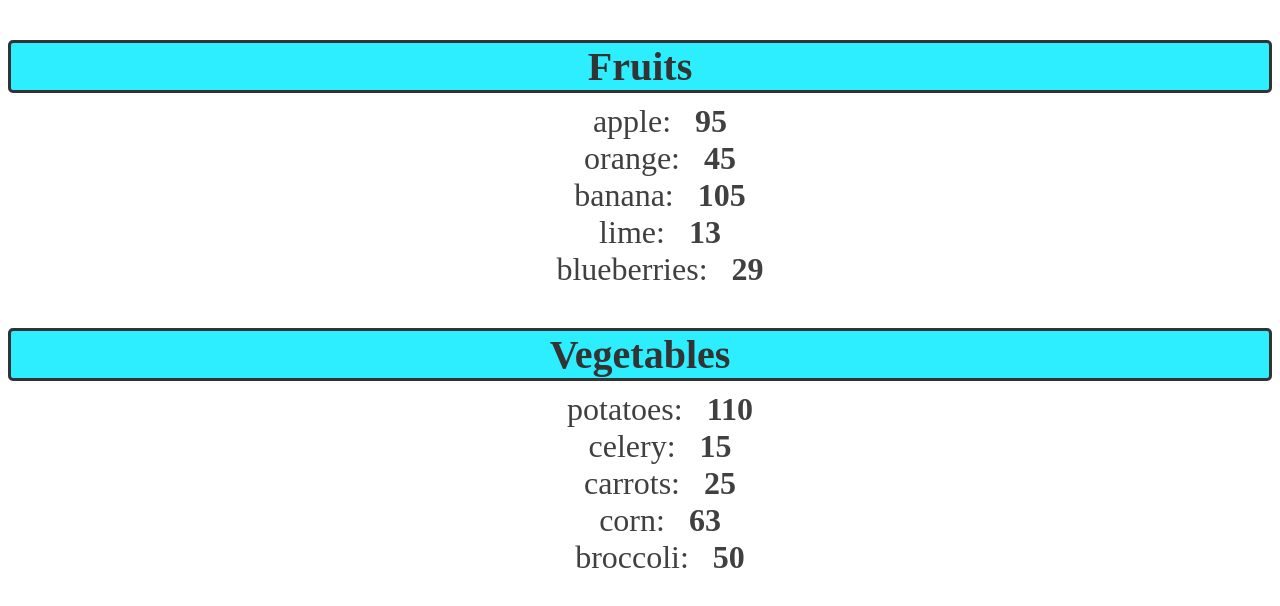
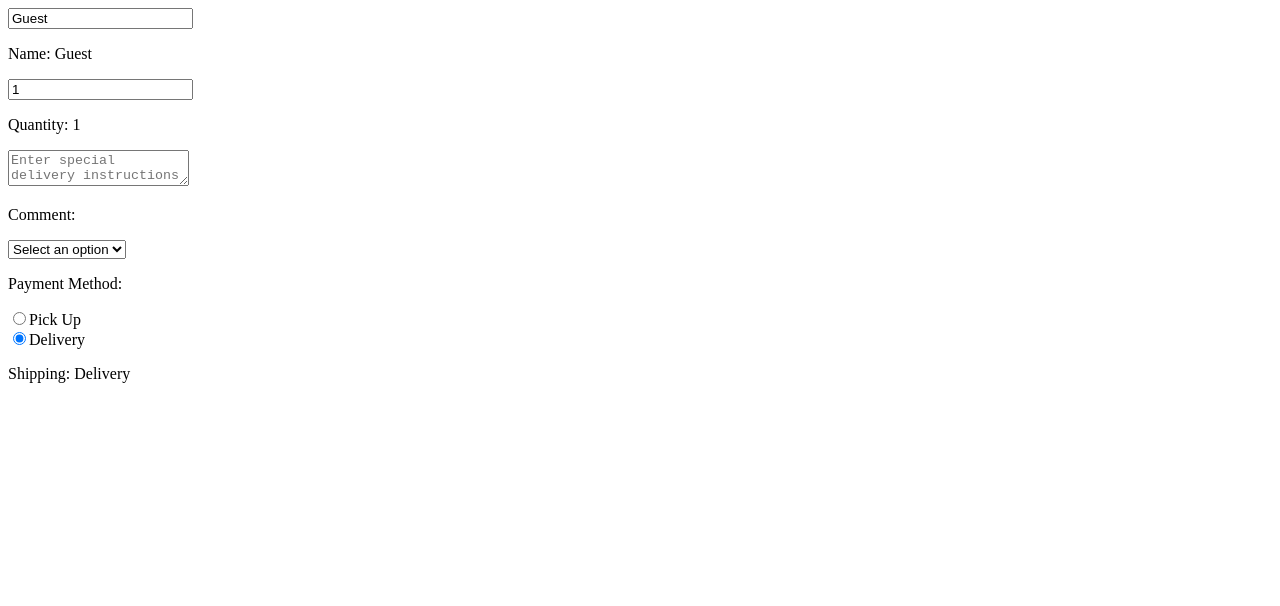
Before and after one commit to kubicix/React-Course, a React (Vite) app in the folder website/my-react-app/: page / in a window 1280 px wide. Shown: the top 606 px of the page. Built offline with nearby package versions, Linux system fonts and the light colour scheme.

Commit message:
worked on react hooks like useState and eventhandler onChange

```diff
--- a/website/my-react-app/src/App.jsx
+++ b/website/my-react-app/src/App.jsx
@@ -1,20 +1,12 @@
-import List from './List.jsx'
+import MyComponent from "./MyComponent";
+import Counter from "./Counter";
 
 function App() {
-  const fruits = [{id:1,name:"apple",calories :95},                         {id:2,name:"orange" ,calories:45},
-                  {id:3,name:"banana",calories:105},
-                  {id:4,name:"lime",calories:13},
-                  {id:5,name:"blueberries",calories:29}];
 
-  const vegetables = [{id:1,name:"potatoes",calories :110},             {id:2,name:"celery" ,calories:15},
-                  {id:3,name:"carrots",calories:25},
-                  {id:4,name:"corn",calories:63},
-                  {id:5,name:"broccoli",calories:50}];
 
   return(
     <>
-          {fruits.length>0 ? <List items={fruits} category="Fruits"></List>:null}
-          {vegetables.length>0 ?<List items={vegetables} category="Vegetables"></List>:null}
+      <MyComponent></MyComponent>
     </>
   );
 }
--- /dev/null
+++ b/website/my-react-app/src/Counter.jsx
@@ -0,0 +1,43 @@
+import React,{useState} from "react"
+
+function Counter(){
+    const[count, setCount]= useState(0);
+
+    const increment = () => {
+        setCount(count+1);
+    }
+
+    const decrement = () => {
+        setCount(count-1);
+    }
+
+    const reset = () => {
+        setCount(0);
+    }
+
+    const styles = {
+        backgroundColor: "hsl(200, 100%, 49%)",
+        color: "white",
+        padding: "10px 20px",
+        borderRadius: "5px",
+        border: "none",
+        cursor: "pointer",
+        fontSize: "1.2em",
+        margin:"5px",
+        width:"200px",
+}
+
+
+    return (
+        <>
+            <div className="counterdiv">
+                <p className="counterp">Count: {count}</p><br />
+                <button onClick={increment} style={styles}>Increase Count</button>
+                <button onClick={decrement} style={styles}>Decrease Count</button>
+                <button onClick={reset} style={styles}>Reset Count</button>
+            </div>
+        </>
+
+    );
+}
+export default Counter
--- a/website/my-react-app/src/List.jsx
+++ b/website/my-react-app/src/List.jsx
@@ -1,6 +1,15 @@
 import propTypes from 'prop-types'
 
 function List(props) {
+    const fruits = [{id:1,name:"apple",calories :95},                         {id:2,name:"orange" ,calories:45},
+                  {id:3,name:"banana",calories:105},
+                  {id:4,name:"lime",calories:13},
+                  {id:5,name:"blueberries",calories:29}];
+
+  const vegetables = [{id:1,name:"potatoes",calories :110},             {id:2,name:"celery" ,calories:15},
+                  {id:3,name:"carrots",calories:25},
+                  {id:4,name:"corn",calories:63},
+                  {id:5,name:"broccoli",calories:50}];
     const category=props.category;
     const itemList=props.items;
     //alphabetical
--- /dev/null
+++ b/website/my-react-app/src/MyComponent.jsx
@@ -0,0 +1,91 @@
+import React,{useState} from 'react'
+
+function MyComponent(){
+    // const [name, setName] = useState("Guest");
+    // const [age, setAge] = useState(0);
+    // const [isEmployed, setIsEmployed]=useState(false);
+
+    // const updateName=() => {
+    //     setName("Spongebob");
+    // }
+
+    // const incrementAge=() => {
+    //     setAge(age+1);
+    // }
+
+    // const toggleEmployed= () =>{
+    //     setIsEmployed(!isEmployed);
+    // }
+
+    /*****************/
+
+    const [name,setName]=useState("Guest");
+    const [quantity,setQuantity]=useState(1);
+    const [comment,setComment]=useState("");
+    const [payment,setPayment]=useState("");
+    const [shipping,setShipping]=useState("Delivery");
+
+    function handleNameChange(event){
+        setName(event.target.value);
+        console.log(event.target.value);
+    }
+
+    function handleQuantityChange(event){
+        setQuantity(event.target.value);
+        console.log(event.target.value);
+    }
+
+    function handleCommentChange(event){
+        setComment(event.target.value);
+        console.log(event.target.value);
+    }
+
+    function handlePaymentChange(event){
+        setPayment(event.target.value);
+        console.log(event.target.value);
+    }
+
+    function handleShippingChange(event){
+        setShipping(event.target.value);
+        console.log(event.target.value);
+    }
+
+    return(<div>
+        <input type="text" value={name} onChange={handleNameChange}/>
+        <p>Name: {name}</p>
+
+        <input type="number" value={quantity} onChange={handleQuantityChange}/>
+        <p>Quantity: {quantity}</p>
+
+        <textarea type="text" value={comment} onChange={handleCommentChange} placeholder='Enter special delivery instructions' />
+        <p>Comment: {comment}</p>
+
+        <select name="" id="" value={payment} onChange={handlePaymentChange}>
+            <option value="">Select an option</option>
+            <option value="Visa">Visa</option>
+            <option value="Mastercard">Mastercard</option>
+            <option value="Giftcard">Giftcard</option>
+        </select>
+        <p>Payment Method: {payment}</p>
+
+        <label>
+            <input type="radio" value="Pick Up" checked={shipping==="Pick Up"} onChange={handleShippingChange}/>
+            Pick Up
+        </label><br />
+        <label>
+            <input type="radio" value="Delivery" checked={shipping==="Delivery"} onChange={handleShippingChange}/>
+            Delivery
+        </label>
+        <p>Shipping: {shipping}</p>
+
+        {/* <p>Name: {name}</p>
+        <button onClick={updateName}>Set Name</button>
+
+        <p>Age: {age}</p>
+        <button onClick={incrementAge}>Increment Age</button>
+
+        <p>Is employed: {isEmployed ? "Yes":"No"}</p>
+        <button onClick={toggleEmployed}>Toggle Employed</button> */}
+    </div>)
+}
+export default MyComponent
--- a/website/my-react-app/src/index.css
+++ b/website/my-react-app/src/index.css
@@ -64,7 +64,7 @@
   text-align: center;
 } */
 
-.list-category{
+/* .list-category{
   font-size: 2.5em;
   font-weight: bold;
   color: hsl(0,0% , 20%);
@@ -86,4 +86,21 @@
   color: hsl(0,0% , 45%);
   cursor: pointer;
 
+} */
+
+/* .counterp{
+  font-size: 4em;
+  font-weight: bold;
+  font-family: Arial, Helvetica, sans-serif;
+  display: inline-block;
+  padding: 10px;
+  border: 2px solid rgb(49, 49, 255);
+  border-radius: 10px;
+  box-shadow: 3px 3px gray;
+  background-color: rgb(235, 235, 235);
 }
+.counterdiv{
+  text-align: center;
+  justify-content: center;
+  align-items: center;
+} */
```
Also changed, not shown: website/my-react-app/src/Button.jsx (+10 -1 lines), website/my-react-app/src/ProfilePicture.jsx (added, +12 -0 lines).
